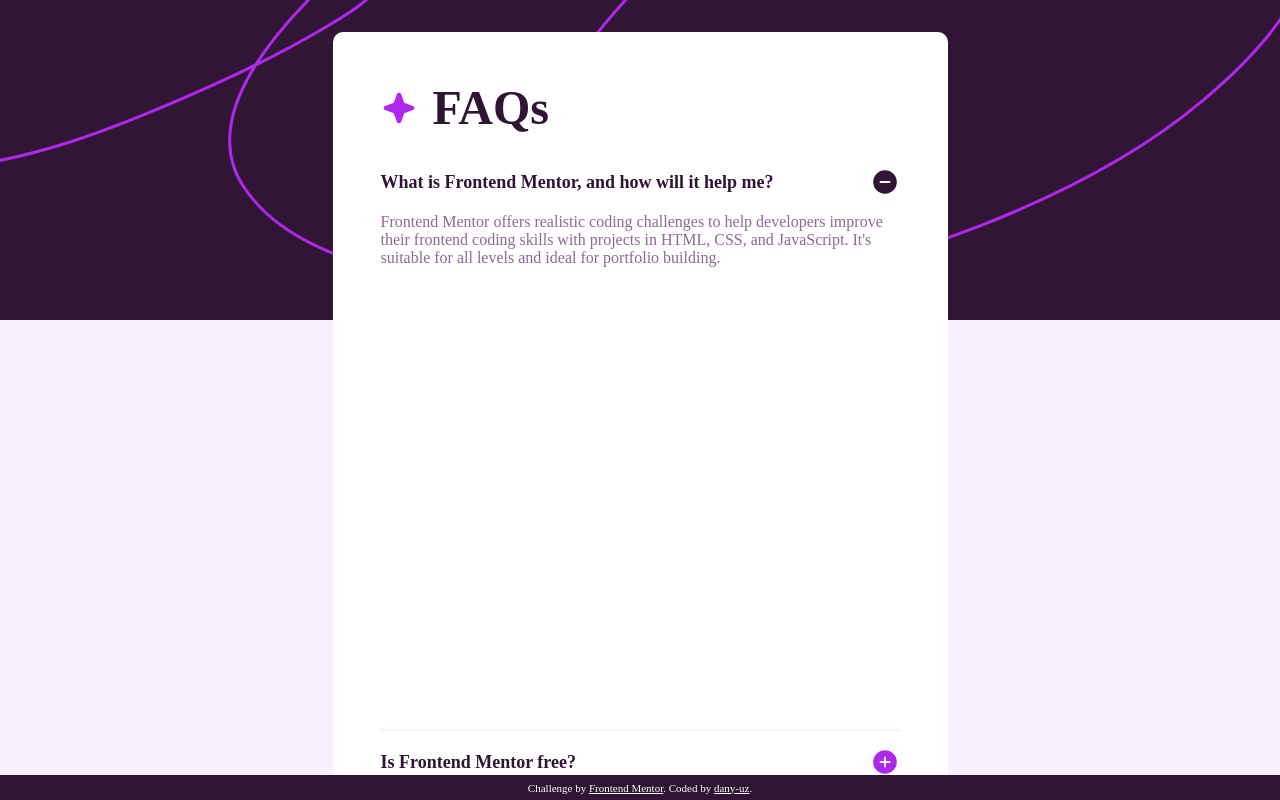
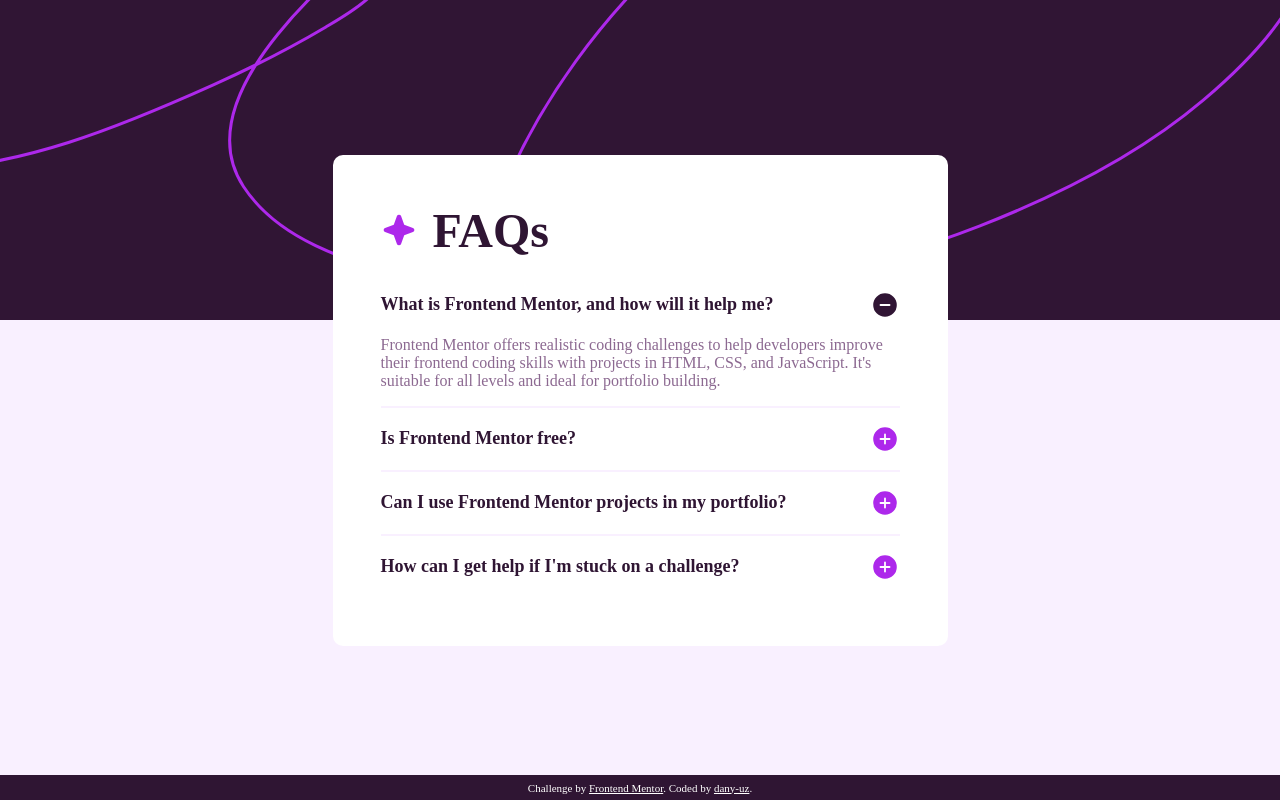
Before and after one commit to dany-uz/FAQ-Acordion, a plain HTML site: page index.html in a window 1280 px wide. Both pictures are taken after a click on the element "What is Frontend Mentor, and how will it help me?". Drawn offline with Linux system fonts and the light colour scheme.

Commit message:
Refactor CSS by modifying display properties and adjusting transition effects for background patterns

```diff
--- a/styles/styles.css
+++ b/styles/styles.css
@@ -92,10 +92,10 @@ main .background-pattern {
     font-size: 16px;
     font-weight: 400;
     color: var(--tertiary-color);
-    height: 0;
     overflow: hidden;
+    display: none;
     opacity: 0;
-    transition: height 0.5s, opacity 0.5s ease;
+    transition: opacity 0.3s ease;
 }
 
 /* Dynamic Styles */
@@ -104,8 +104,8 @@ main .background-pattern {
 }
 
 #container li.active p {
+    display: block;
     margin: 1rem 0;
-    height: 500px;
     opacity: 1;
 }
 
```
